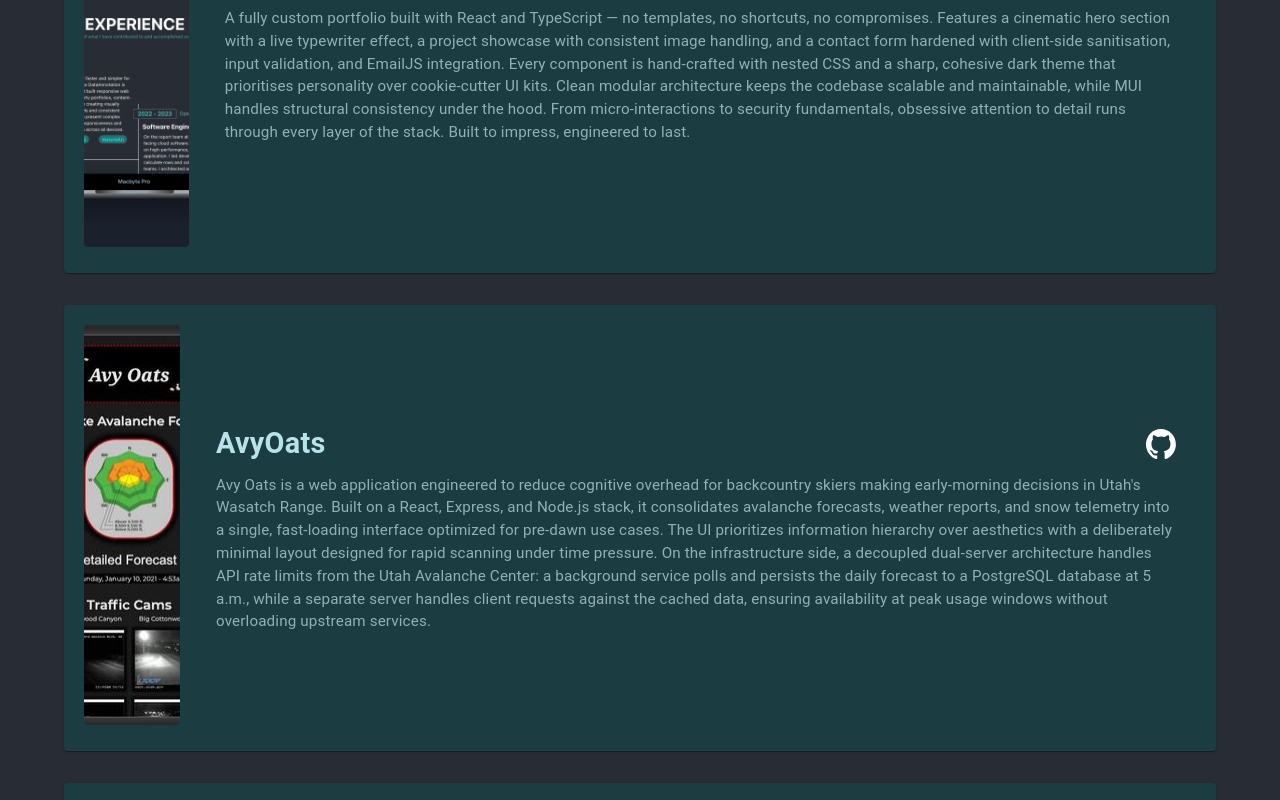
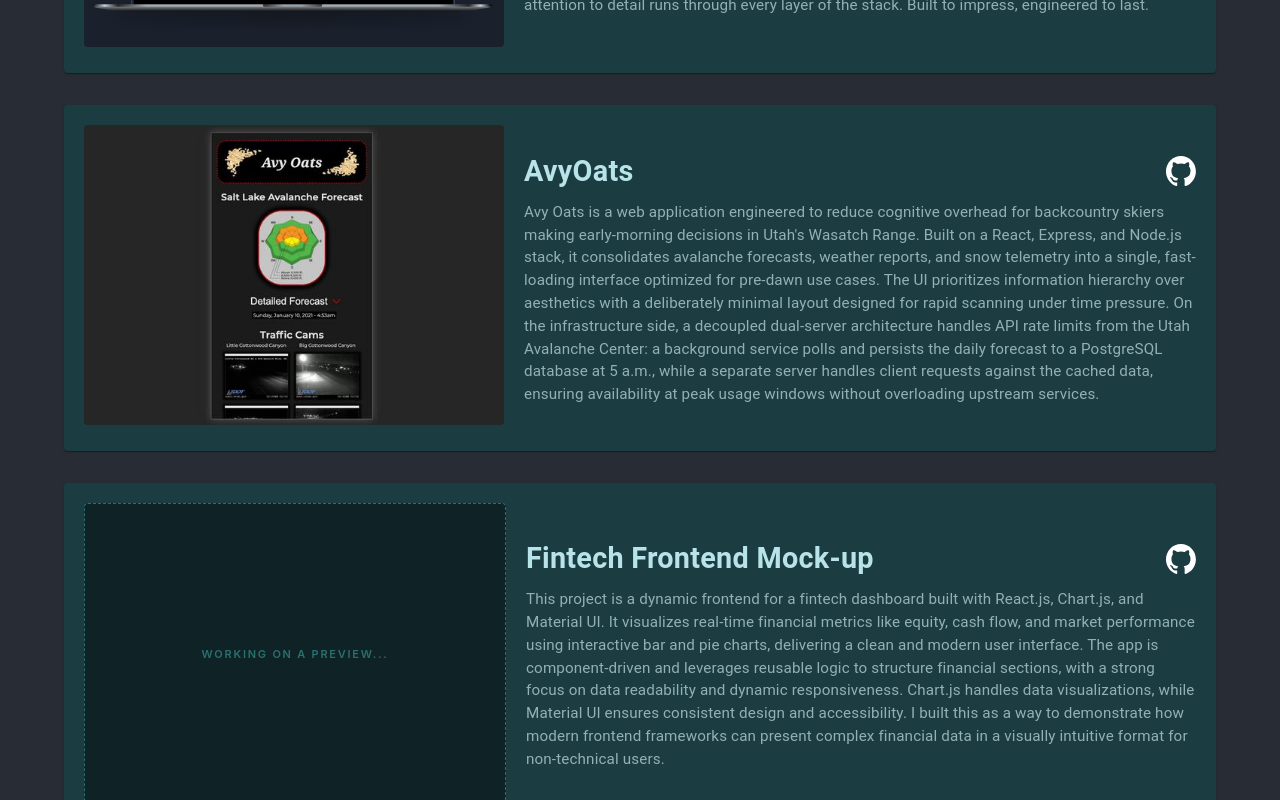
Before and after one commit to mmickeyd/portfolio, a React (Create React App) app: page / in a window 1280 px wide. Shown: the part 4520-5320 px from the top of the page. Built offline with nearby package versions, Linux system fonts and the light colour scheme.

Commit message:
change image dimensions

```diff
--- a/src/components/Projects/Projects.css
+++ b/src/components/Projects/Projects.css
@@ -2,13 +2,13 @@
   margin-top: 80px;
   margin-bottom: 0;
 }
+
 .projectsPage {
   width: 95%;
   justify-self: center;
   margin-top: -20px;
   padding-top: 0;
   overflow-x: hidden;
-  min-width: min(900px, 100%);
 
   .header {
     font-size: 60px;
@@ -54,6 +54,7 @@
       height: 100%;
       transition: transform 0.2s ease, box-shadow 0.2s ease;
       cursor: default;
+      width: 100%;
 
       &:hover {
         transform: translateY(-5px);
@@ -62,29 +63,32 @@
 
       .cardContent {
         display: flex;
-        padding: 20px 20px;
+        flex-wrap: wrap;
+        padding: 20px;
+        gap: 20px;
+        box-sizing: border-box;
+        align-items: center;
+        justify-content: center;
 
         .imageSection {
-          width: 35rem;
-          height: 400px;
+          flex: 0 0 420px;
+          width: 420px;
+          height: 300px;
           object-fit: cover;
           object-position: top;
-          flex-shrink: 0;
           border-radius: 4px;
-          max-width: 100%;
         }
 
         .imagePlaceholder {
-        width: 35rem;
-        height: 350px;
-        flex-shrink: 0;
+          flex: 0 0 420px;
+          width: 420px;
+          height: 300px;
           border-radius: 4px;
           background-color: #0f2326;
           border: 1.5px dashed #2a6f6f;
           display: flex;
           align-items: center;
           justify-content: center;
-        max-width: 100%;
 
           span {
             font-size: 11px;
@@ -95,11 +99,10 @@
         }
 
         .textSection {
-          max-width: 60rem;
-          min-width: 30rem;
+          flex: 1 1 280px;
+          min-width: 0;
           align-self: center;
-          padding: 10px 20px;
-          margin-left: 16px;
+          padding: 10px 0;
 
           .cardTitle {
             color: #b8e3e9;
@@ -108,10 +111,12 @@
             margin-bottom: 0.5rem;
             display: flex;
             justify-content: space-between;
+            align-items: center;
 
             .links {
               display: flex;
               align-items: center;
+              flex-shrink: 0;
             }
           }
 
```
Lines whose indentation alone changed are shown as unchanged.
